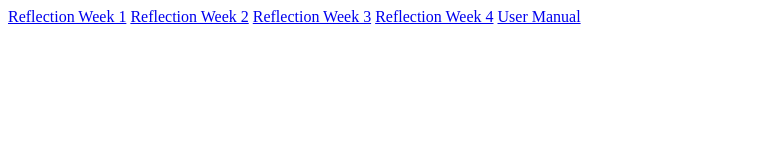
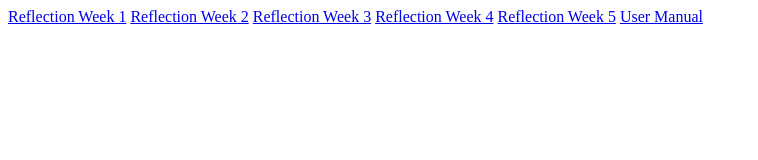
Before and after one commit to ariannamihu/CSE-170, a plain HTML site: page index.html in a window 1280 px wide. Shown: the whole page, without its empty margins (0-758 px from the left). Drawn offline with Linux system fonts and the light colour scheme.

Commit message:
Update index.html

```diff
--- a/index.html
+++ b/index.html
@@ -5,6 +5,7 @@
   <a href="./wk2_reflection.docx"> Reflection Week 2</a>
   <a href="./Wk_03_Reflection.docx"> Reflection Week 3</a>
   <a href="./wk_04_reflection.docx"> Reflection Week 4</a>
+  <a href="./wk_05_reflection.docx"> Reflection Week 5</a>
   <a href="./Arianna Mihu - User manual.docx"> User Manual</a>
   </body>
 
```
